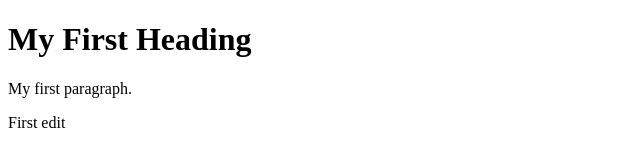
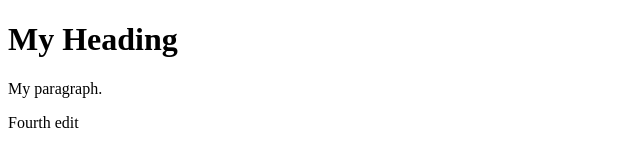
Before and after one commit to Abdulaziz626/auth-api, a plain HTML site: page index.html in a window 1280 px wide. Shown: the whole page, without its empty margins (0-640 px from the left). Drawn offline with Linux system fonts and the light colour scheme.

Commit message:
Fourth Update index.html

```diff
--- a/index.html
+++ b/index.html
@@ -2,10 +2,10 @@
 <html lang="Azoz html">
 <body>
 
-<h1>My First Heading</h1>
+<h1>My Heading</h1>
 
-<p>My first paragraph.</p>
-  <p>First edit</p>
+<p>My paragraph.</p>
+  <p>Fourth edit</p>
 
 
 </body>
```
